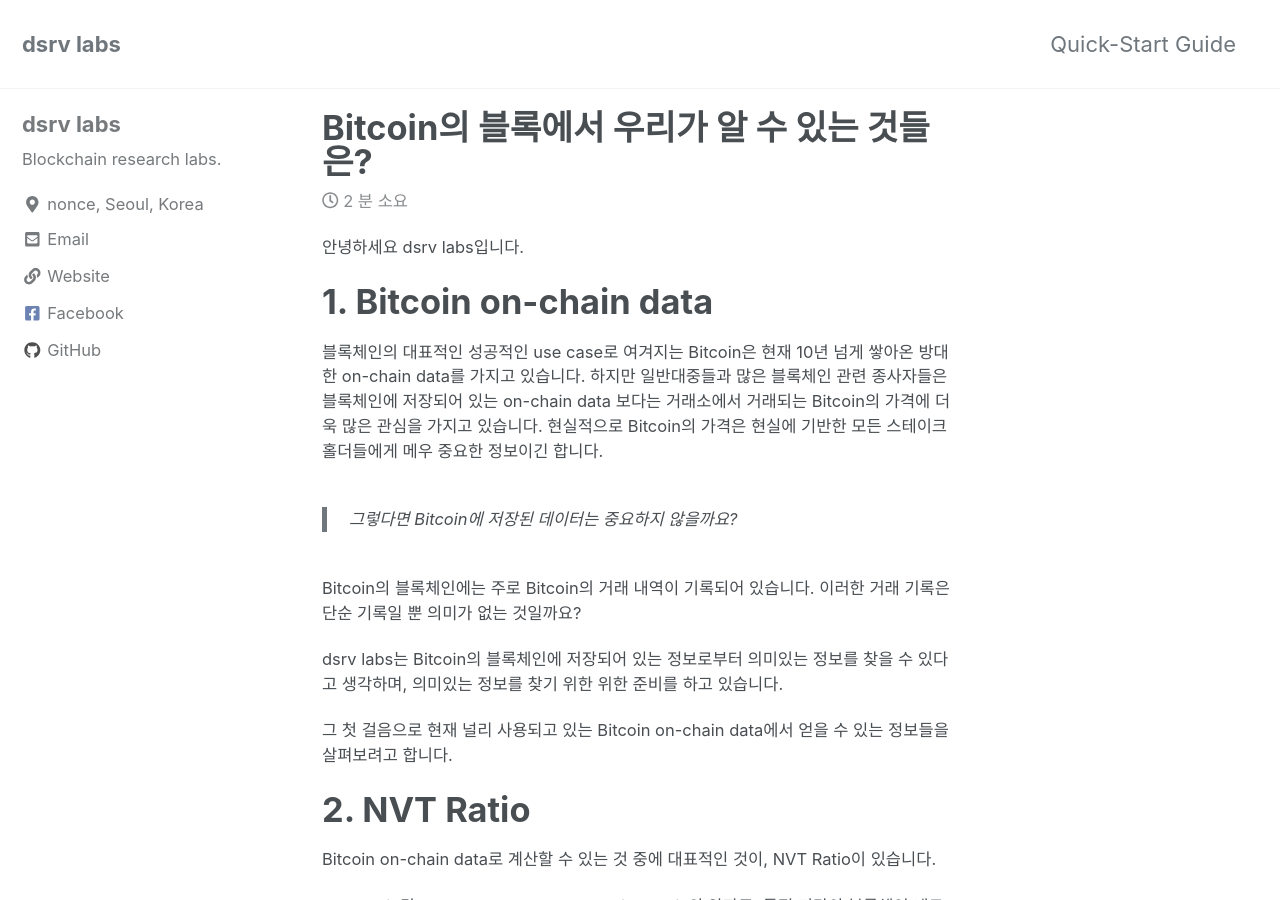
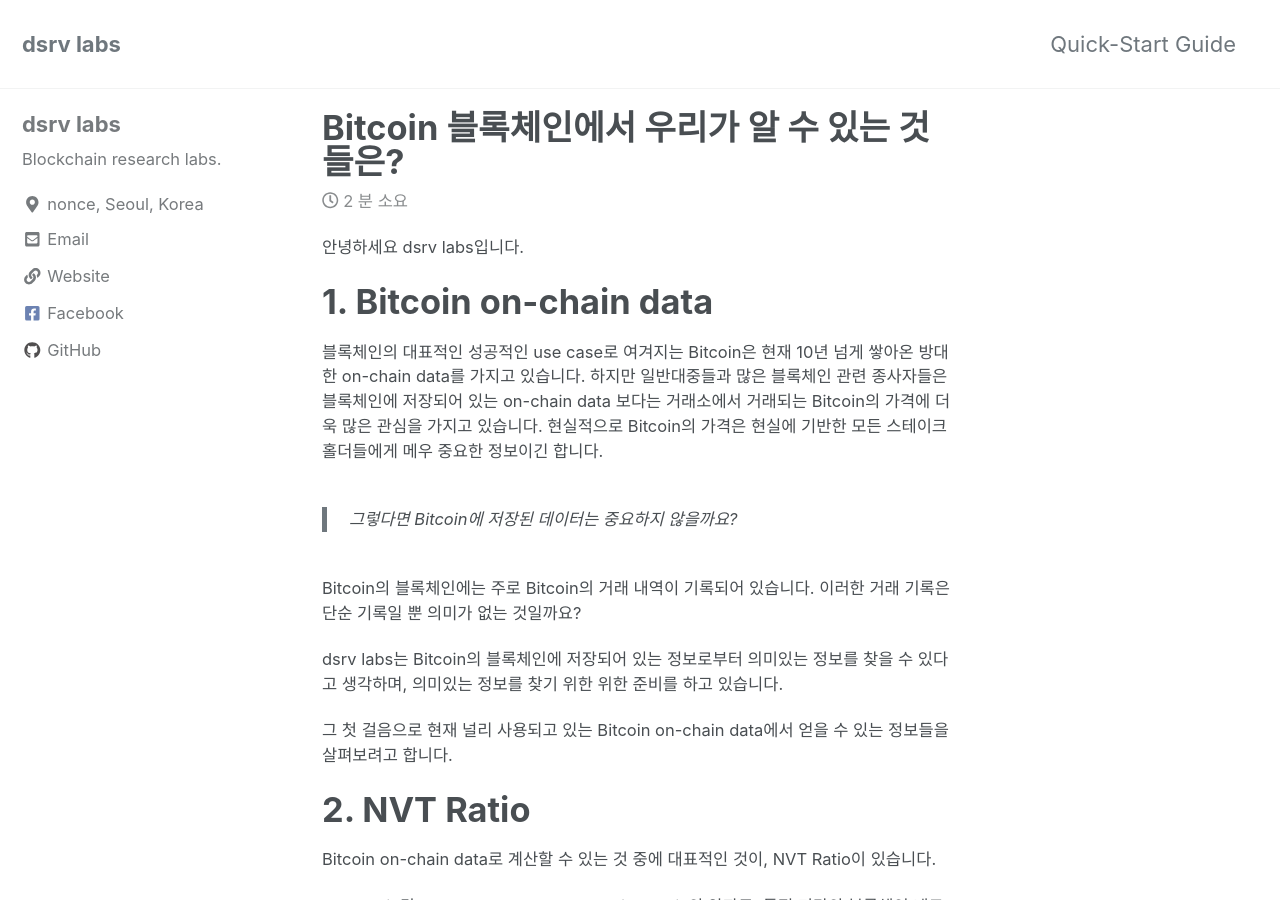
Before and after one commit to dsrvlabs/dsrvlabs.github.io, a Jekyll site: the page built from _posts/2019-09-10-looking_into_bitcoin_onchaindata.md, in a window 1280 px wide and 900 px high. Built offline with Jekyll 4.4.1, drawn with Linux system fonts in a browser that asks for light colours; cached includes are drawn as plain includes; nearby versions of some CDN libraries; comment, search, counter and statistics services are not loaded.

Commit message:
Change title of 2019-09-10-looking_into_bitcoin_onchaindata.md
Change title of 2019-09-10-looking_into_bitcoin_onchaindata.md

Signed-off-by: Hyung-Kyu Choi <hyungkyu.choi@gmail.com>

```diff
--- a/_posts/2019-09-10-looking_into_bitcoin_onchaindata.md
+++ b/_posts/2019-09-10-looking_into_bitcoin_onchaindata.md
@@ -1,5 +1,5 @@
 ---
-title: "Bitcoin의 블록에서 우리가 알 수 있는 것들은?"
+title: "Bitcoin 블록체인에서 우리가 알 수 있는 것들은?"
 date: 2019-09-10 14:11:08 +0900
 categories: blog news
 comments: true
```
